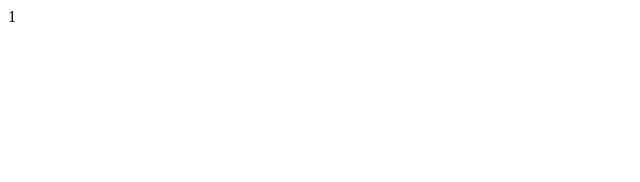
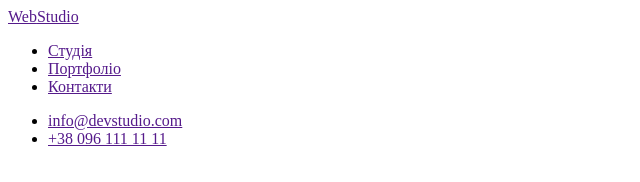
Before and after one commit to OlhaSuchok/goit-markup-hw-01, a plain HTML site: page index.html in a window 1280 px wide. Shown: the whole page, without its empty margins (0-640 px from the left). Drawn offline with Linux system fonts and the light colour scheme.

Commit message:
Create index.html

```diff
--- a/index.html
+++ b/index.html
@@ -1,4 +1,4 @@
-1 <!DOCTYPE html>
+<!DOCTYPE html>
 <html lang="en">
 <head>
     <meta charset="UTF-8">
@@ -8,5 +8,18 @@
 </head>
 <body>
 
+    <header>
+        <a href=""><span>Web</span>Studio</a>
+
+        <ul>
+    <li><a href="">Студія</a></li>
+    <li><a href="">Портфоліо</a></li>
+    <li><a href="">Контакти</a></li>
+        </ul>
+
+        <ul>
+    <li><a href="">info@devstudio.com</a></li>
+    <li><a href="">+38 096 111 11 11</a></li>
+    </header>
 </body>
 </html>
```
Also changed, not shown: 1 other file.
